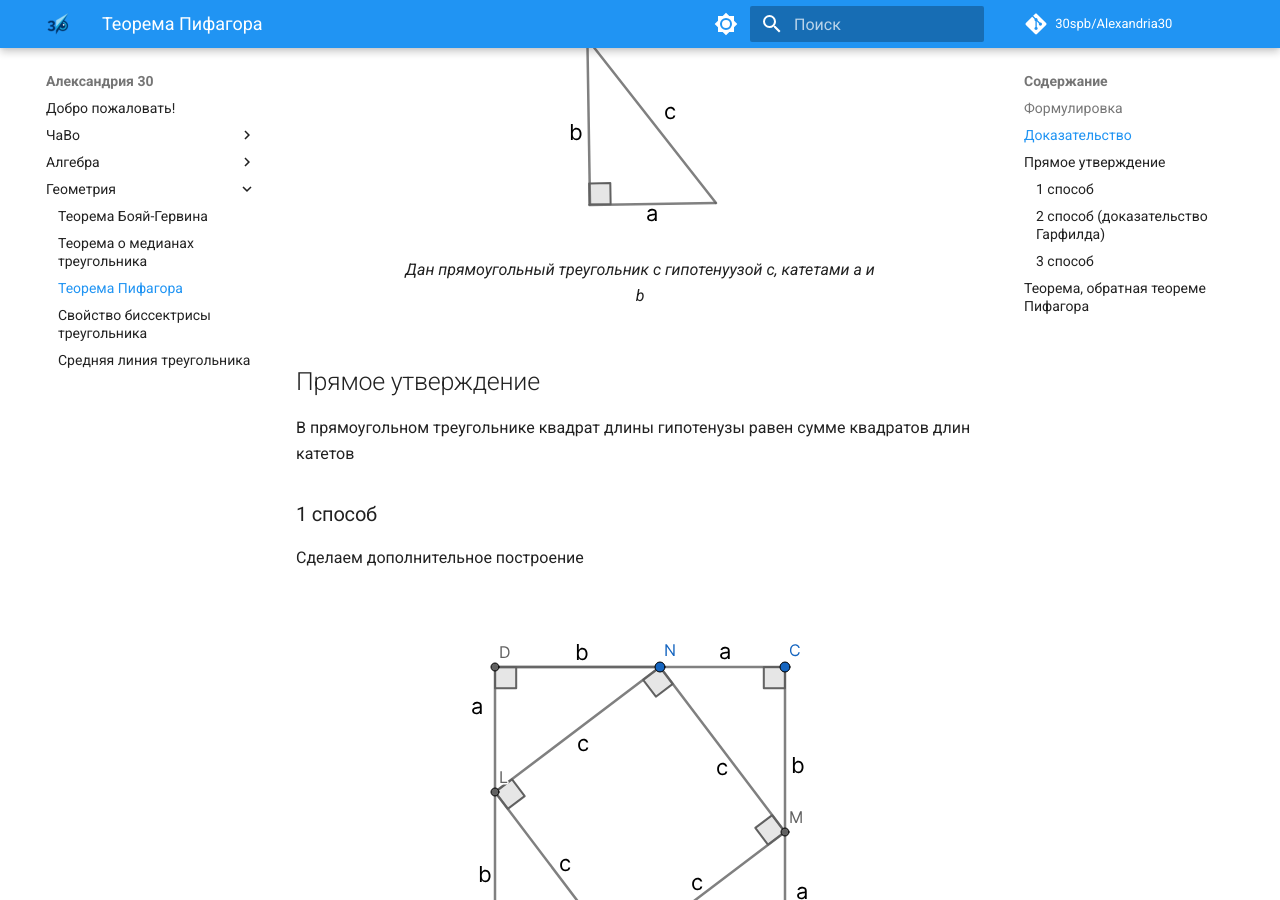
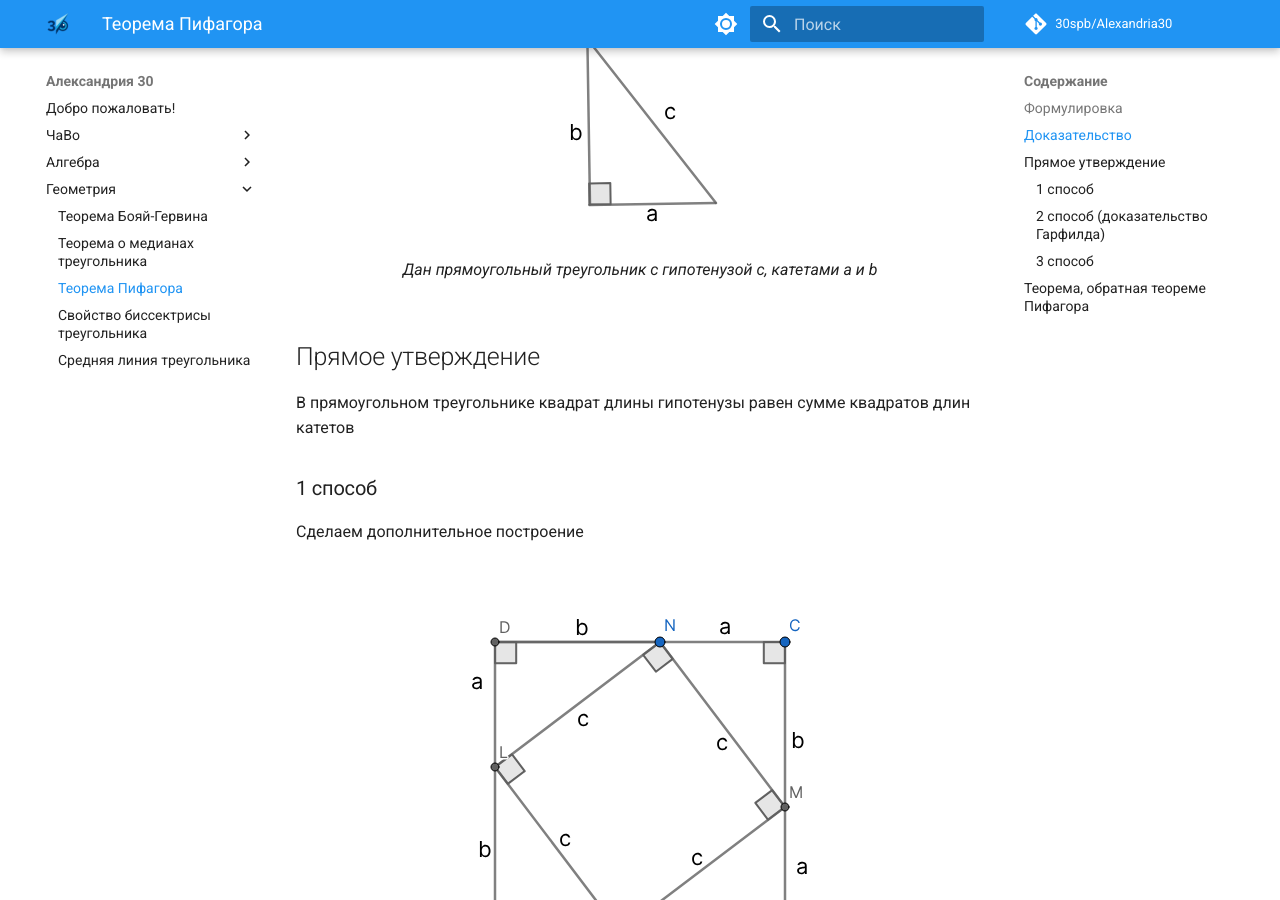
Before and after one commit to 30spb/Alexandria30, an MkDocs documentation site: the page built from docs/geometry/pythagorean_theorem.md, in a window 1280 px wide and 900 px high, scrolled down 637 px. Built offline with MkDocs 1.6.1 and Material for MkDocs 9.7.7, drawn with Linux system fonts in a browser that asks for light colours; comment, search, counter and statistics services are not loaded.

Commit message:
Update pythagorean_theorem.md
Исправлена опечатка

```diff
--- a/docs/geometry/pythagorean_theorem.md
+++ b/docs/geometry/pythagorean_theorem.md
@@ -14,7 +14,7 @@
 
 <figure markdown="span">
     ![Данный треугольник](../assets/geometry/pythagorean-theorem/given_triangle.svg "Данный треугольник")
-    <figcaption>Дан прямоугольный треугольник с гипотенуузой *c*, катетами *a* и *b*</figcaption>
+    <figcaption>Дан прямоугольный треугольник с гипотенузой *c*, катетами *a* и *b*</figcaption>
 </figure>
 
 ## Прямое утверждение {#прямое-утверждение}
```
